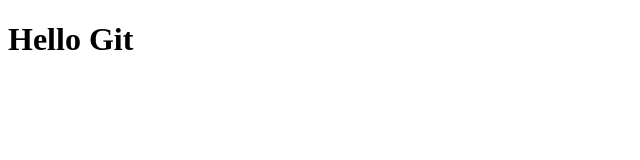
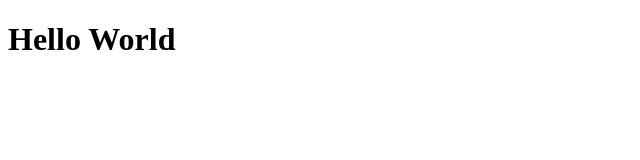
Before and after one commit to GosiaSzymczak/git-course-4, a plain HTML site: page index.html in a window 1280 px wide. Shown: the whole page, without its empty margins (0-640 px from the left). Drawn offline with Linux system fonts and the light colour scheme.

Commit message:
Hello World! added

```diff
--- a/index.html
+++ b/index.html
@@ -7,7 +7,7 @@
     <title>ISA  GIT COURSE 4</title>
 </head>
 <body>
-    <h1> Hello Git </h1>
+    <h1> Hello World </h1>
 
 </body>
 </html>
```
